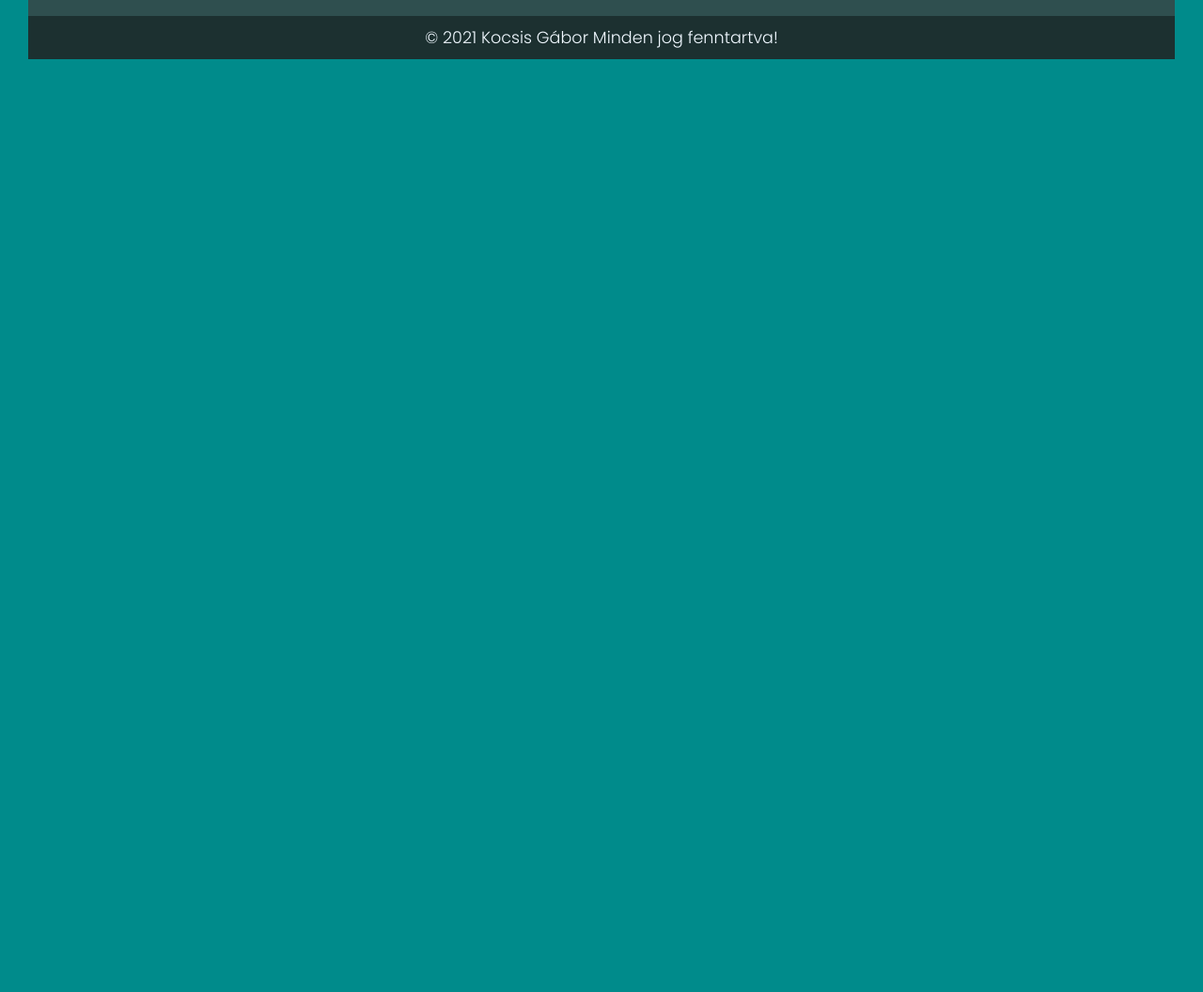
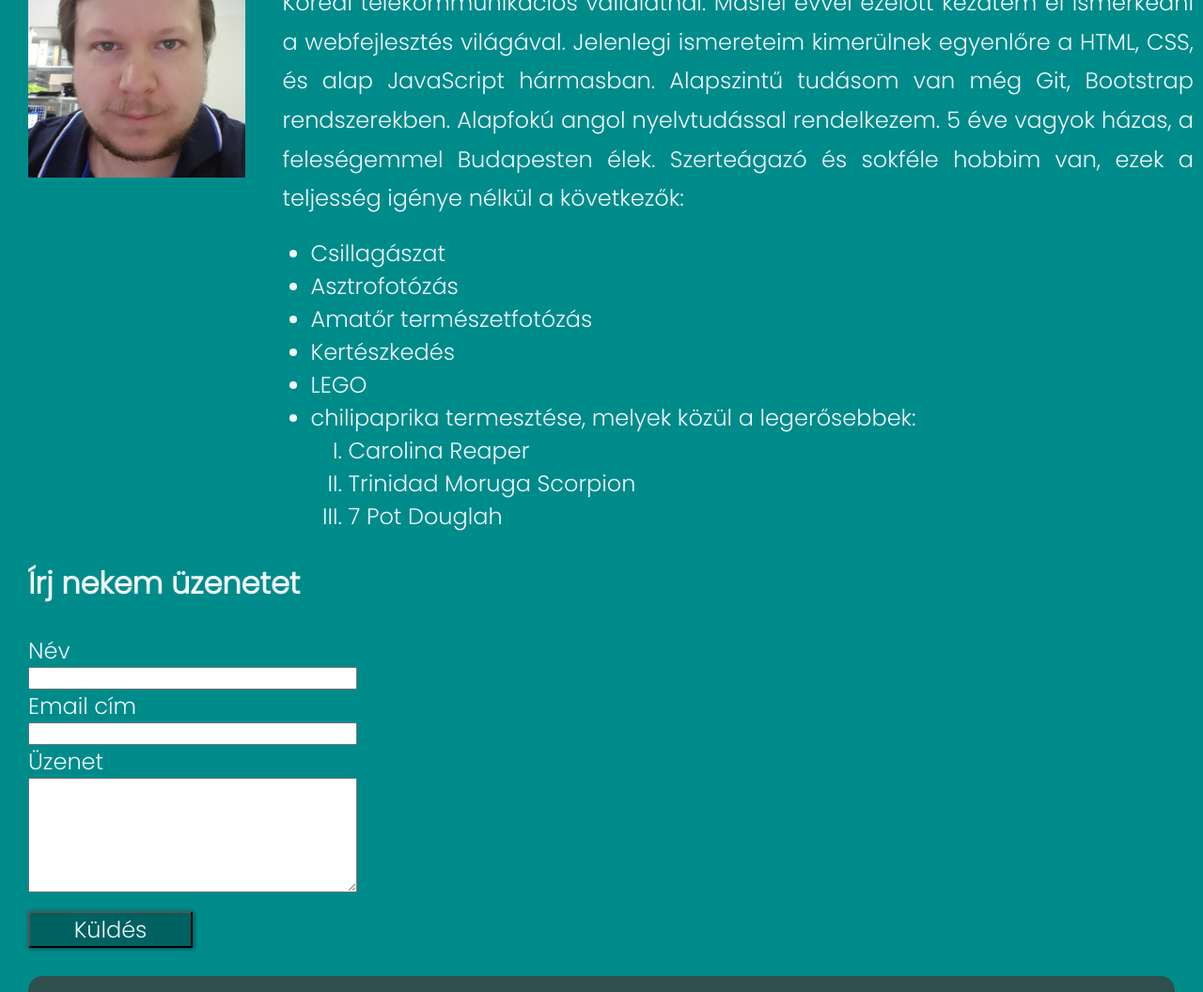
Before and after one commit to kocsgab002/str2-sajat-munka, a plain HTML site: page html-feladatok-bemutatkozo/about.html in a window 1280 px wide. Shown: the part 368-1424 px from the top of the page at 94% size. Before the commit the page ends 800 px from the top, so only its background shows below. Drawn offline with nearby package versions, Linux system fonts and the light colour scheme.

Commit message:
Add JS, About page comlete

```diff
--- a/html-feladatok-bemutatkozo/about.html
+++ b/html-feladatok-bemutatkozo/about.html
@@ -25,7 +25,39 @@
         <h1>Rólam</h1>
     </header>
     <main>
-        <section></section>
+        <section>
+            <img src="./images/photo3.jpg" alt="profile pictures">
+            <div class="content">
+            <p>Kocsis Gábornak hívnak, 39 éves vagyok. Szakmámat szerint számítástechnikus vagyok, hivatásomat illetően
+                pedig szervizvezető vagyok a legnagyobb Dél-Kóreai telekommunikációs vállalatnál. Másfél évvel ezelőtt
+                kezdtem el ismerkedni a webfejlesztés világával. Jelenlegi ismereteim kimerülnek egyenlőre a HTML, CSS,
+                és alap JavaScript hármasban. Alapszintű tudásom van még Git, Bootstrap rendszerekben. Alapfokú angol nyelvtudással rendelkezem. 5 éve vagyok
+                házas, a feleségemmel Budapesten élek. Szerteágazó és sokféle hobbim van, ezek a teljesség igénye nélkül a következők:</p>
+            <ul>
+                <li>Csillagászat</li>
+                <li>Asztrofotózás</li>
+                <li>Amatőr természetfotózás</li>
+                <li>Kertészkedés</li>
+                <li>LEGO</li>
+                <li>chilipaprika termesztése, melyek közül a legerősebbek: <ol type="I">
+                        <li>Carolina Reaper</li>
+                        <li>Trinidad Moruga Scorpion</li>
+                        <li>7 Pot Douglah</li>
+                    </ol>
+                </li>
+            </ul>
+        </div>
+        </section>
+        <h3>Írj nekem üzenetet</h3>
+        <form>
+            <label for="name">Név</label>
+            <input type="text" name="name" id="name">
+            <label for="email">Email cím</label>
+            <input type="email" name="email" id="email">
+            <label for="message">Üzenet</label>
+            <textarea name="message" id="message" cols="45" rows="6"></textarea>
+            <input type="button" value="Küldés" onclick="validateForm()">
+        </form>
     </main>
     <footer>
         <div class="footer">
@@ -57,6 +89,7 @@
         </div>
         <div class="copyright">© 2021 Kocsis Gábor Minden jog fenntartva!</div>
     </footer>
+    <script src="./about.js"></script>
     <script type="module" src="https://unpkg.com/ionicons@5.5.2/dist/ionicons/ionicons.esm.js"></script>
     <script nomodule src="https://unpkg.com/ionicons@5.5.2/dist/ionicons/ionicons.js"></script>
 </body>
--- /dev/null
+++ b/html-feladatok-bemutatkozo/about.js
@@ -0,0 +1,15 @@
+function validateForm() {
+    let name = document.querySelector('#name');
+    let email = document.querySelector('#email');
+    let message = document.querySelector('#message');
+
+    if (name.value.length < 5) {
+        alert('A név nem lehet kevesebb mint 5 karakter');
+    } else if (((email.value.indexOf("@")) || (email.value.indexOf("."))) < 0) {
+        alert('Az email cím nem érvényes');
+    } else if (message.value.length < 20) {
+        alert('Az üzenet nem lehet kevesebb mint 20 karakter');
+    } else {
+        alert('minden ok')
+    }
+}
--- a/html-feladatok-bemutatkozo/css/about.css
+++ b/html-feladatok-bemutatkozo/css/about.css
@@ -55,8 +55,80 @@ header nav ul li a:hover {
 header h1 {
     color: aliceblue;
     font-size: 3rem;
-    margin: 30px 10px;
+    margin: 30px 30px;
     text-align: left;
+}
+
+section {
+    display: flex;
+}
+
+main section img {
+    display: block;
+    width: 280px;
+    height: 280px;
+    margin: 30px;
+}
+
+main section .content p {
+    color: aliceblue;
+    font-size: 1.5rem;
+    line-height: 2.6rem;
+    text-align: justify;
+    margin: 20px 10px;
+
+}
+
+main section .content ul li,
+main section .content ol li {
+    color: aliceblue;
+    font-size: 1.5rem;
+    margin: 0 40px;
+
+}
+
+
+main h3 {
+    color: aliceblue;
+    font-size: 2rem;
+    margin: 30px 30px;
+    text-align: left;
+}
+
+main form {
+    display: block;
+    max-width: 350px;
+    margin: 5px 30px 30px 30px;
+    color: aliceblue;
+    font-size: 1.5rem;
+}
+
+main form label {
+    display: block;
+}
+
+main form input {
+    display: block;
+    width: 100%;
+}
+
+main form textarea {
+    display: block;
+    width: 100%;
+    margin-bottom: 20px;
+}
+
+main form input[type="button"] {
+    width: 50%;
+    display: block;
+    margin-bottom: 20px;
+    color: aliceblue;
+    font-size: 1.5rem;
+    background-color: rgba(0, 0, 0, .3);
+    box-shadow: 1px 1px 5px rgba(0, 0, 0, .5);
+
+
+
 }
 
 /* footer */
```
